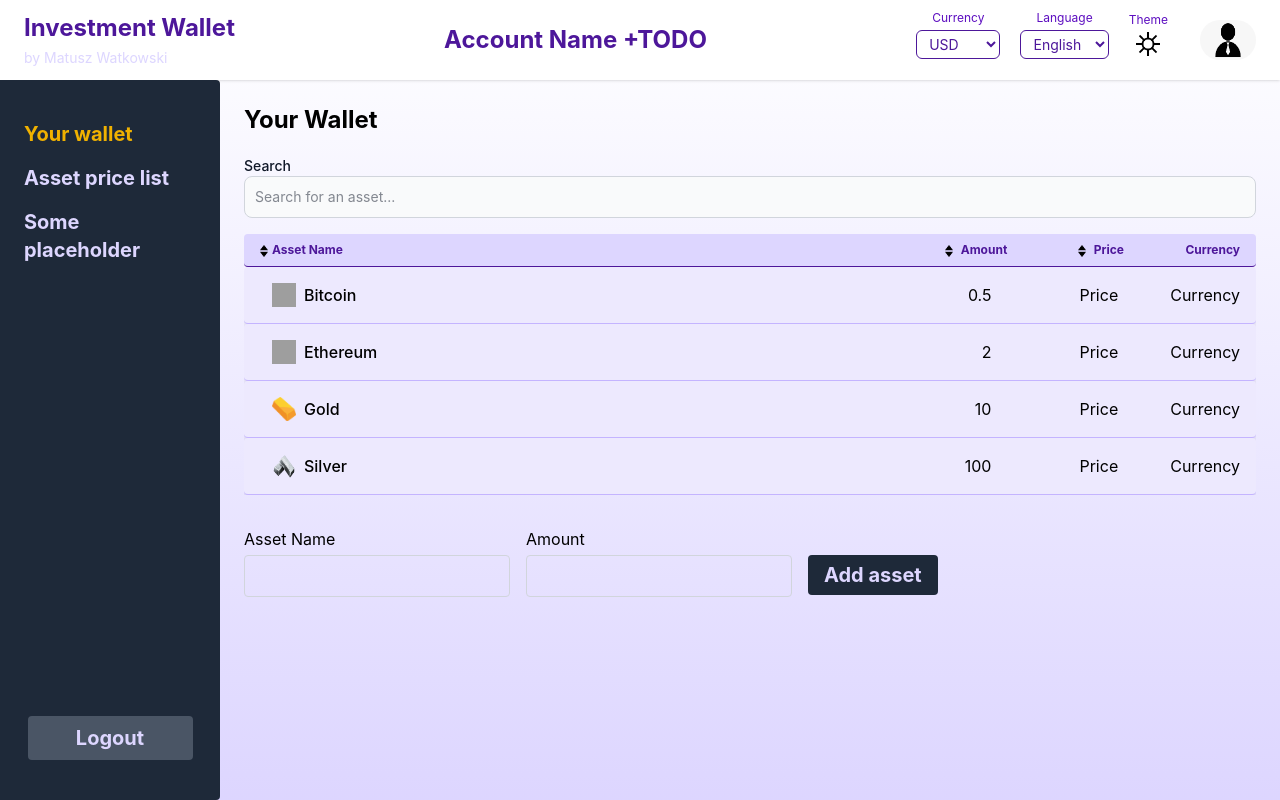
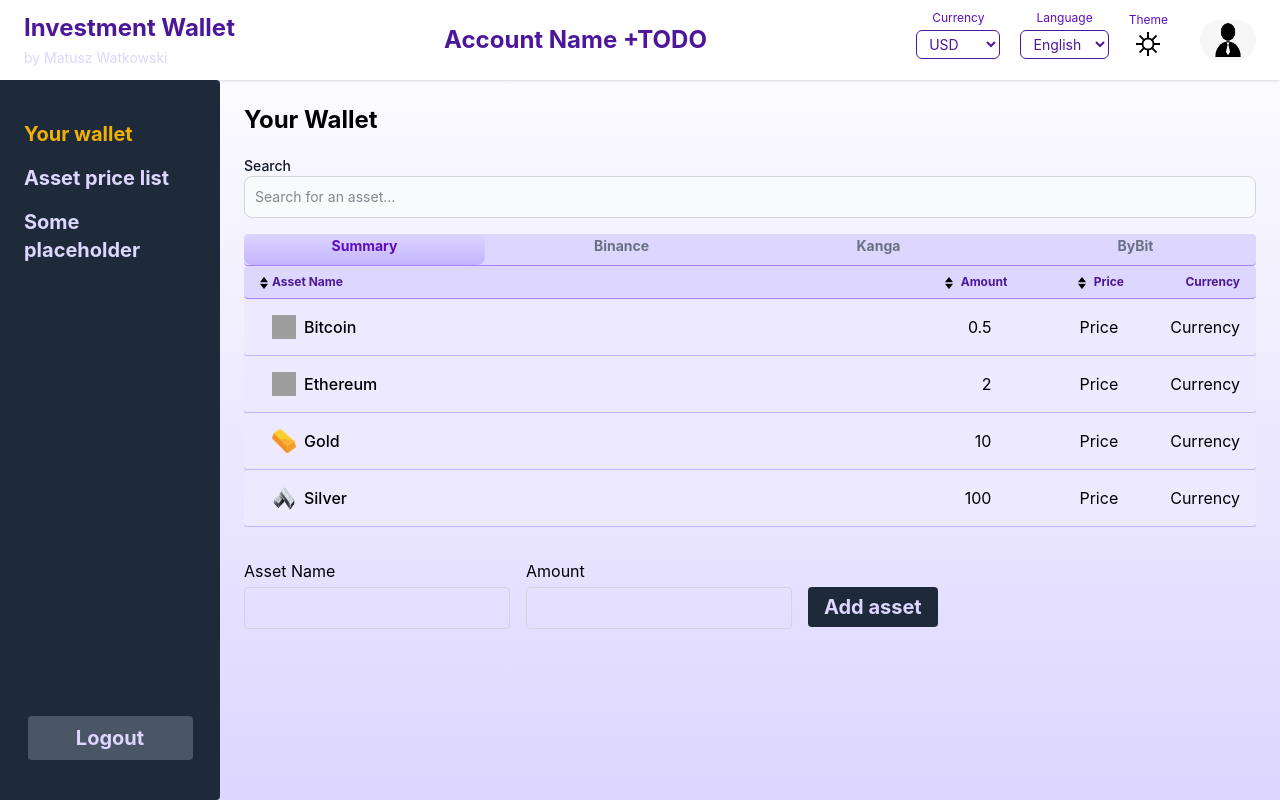
Before and after one commit to MatWatk/Investment-Wallet, a React (Vite) app: page / in a window 1280 px wide. Built offline with nearby package versions, Linux system fonts and the light colour scheme; grey boxes are pictures that could not be loaded.

Commit message:
Added market bar to Wallet Page without logic.

```diff
--- /dev/null
+++ b/src/components/Wallet_components/MarketBar.tsx
@@ -0,0 +1,23 @@
+import { useState } from "react";
+
+import { markets } from "../../constants/markets";
+
+export default function MarketBar() {
+    const [activeMarket, setActiveMarket] = useState("Summary");
+
+    return (
+        <div className={`flex items-center rounded border-b border-violet-400 w-full bg-violet-200 h-8 text-xs text-violet-900 font-bold shrink-0 gap-4 flex-row justify-evenly`}>
+            {markets.map((market) => {
+                const activeMarketClass = market.name === activeMarket ? "text-violet-800" : "text-gray-500";
+                const handleMarketClick = () => {
+                    setActiveMarket(market.name);
+                }
+                return (
+                    <div key={market.name} className={`flex items-center justify-center w-full h-full ${ market.name === activeMarket ? "rounded-lg bg-linear-to-b from-violet-200 to-violet-300 " : ""}`}>
+                        <button onClick={handleMarketClick} key={market.name} className={`w-full h-full text-sm mb-2 hover:text-violet-400 ${activeMarketClass}`}>{market.name}</button>
+                    </div>
+                )
+            })}
+        </div>
+    )
+}
--- /dev/null
+++ b/src/constants/markets.ts
@@ -0,0 +1,14 @@
+export const markets = [
+        {
+        name: 'Summary',
+    },
+    {
+        name: 'Binance',
+    },
+    {
+        name: 'Kanga',
+    },
+    {
+        name: 'ByBit',
+    },
+];
--- a/src/pages/WalletPage.tsx
+++ b/src/pages/WalletPage.tsx
@@ -4,6 +4,7 @@ import SearchInput from "../components/AssetTable/SearchInput";
 import AssetAddSection from "../components/WalletForm";
 import PageHeader from "../components/PageHeader";
 import PageContentWrapper from "../components/PageContentWrapper";
+import MarketBar from "../components/Wallet_components/MarketBar";
 
 import { walletDummyData } from "../constants/assets";
 import { assets } from "../constants/assets";
@@ -26,6 +27,7 @@ export default function WalletPage() {
             <PageHeader title="Your Wallet" />
             <PageContentWrapper>
                 <SearchInput handleSearch={handleSearch} />
+                <MarketBar />
                 <AssetTableHeader
                     name
                     amount
--- a/src/styles/tableStyles.ts
+++ b/src/styles/tableStyles.ts
@@ -1,5 +1,5 @@
 const tableStyles = {
-    tableHeader: "flex items-center rounded p-4 border-b w-full min-w-[300px] bg-violet-200 h-8 text-xs text-violet-900 font-bold shrink-0 gap-4",
+    tableHeader: "flex items-center rounded p-4 border-b border-violet-400 w-full min-w-[300px] bg-violet-200 h-8 text-xs text-violet-900 font-bold shrink-0 gap-4",
     tableRow: "flex items-center rounded bg-violet-100 p-4 shadow-xl border-b border-violet-300 w-full min-w-[300px] gap-4 shrink-0",
 }
 
```
